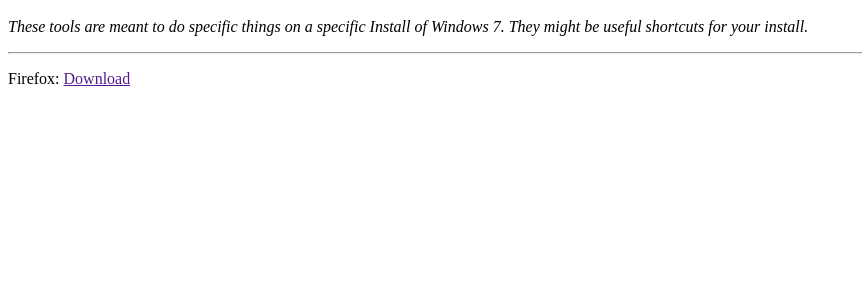
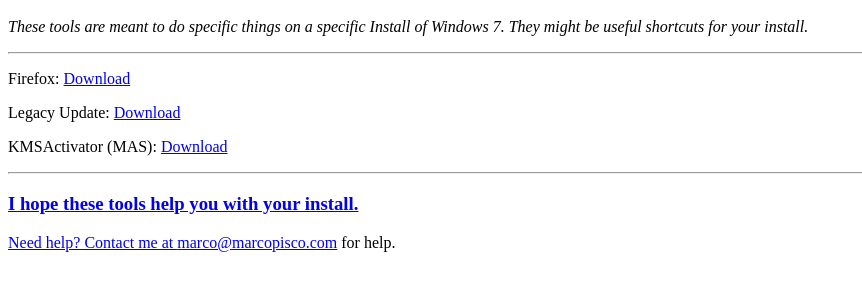
Before and after one commit to marpisco/win7tools, a plain HTML site: page index.html in a window 1280 px wide. Shown: the part 48-338 px from the top of the page, without its empty margins (0-862 px from the left). Drawn offline with Linux system fonts and the light colour scheme.

Commit message:
Update index.html

```diff
--- a/index.html
+++ b/index.html
@@ -6,10 +6,11 @@
     <h1>Marco's Windows 7 Tools</h1>
     <p><i>These tools are meant to do specific things on a specific Install of Windows 7. They might be useful shortcuts for your install.</i></p>
     <hr>
-    <p>Firefox: <a href="">Download</a></p>
+    <p>Firefox: <a href="http://ftp.mozilla.org/pub/firefox/releases/128.4.0esr/win64/pt-PT/Firefox%20Setup%20128.4.0esr.exe">Download</a></p>
+    <p>Legacy Update: <a href="http://legacyupdate.net/">Download</a></p>
+    <p>KMSActivator (MAS): <a href="https://git.activated.win/massgrave/Microsoft-Activation-Scripts/raw/branch/master/MAS/Separate-Files-Version/Activators/KMS38_Activation.cmd">Download</p>
+    <hr>
+    <h3>I hope these tools help you with your install.</h3>
+    <p>Need help? Contact me at <a href="mailto:marco@marcopisco.com">marco@marcopisco.com</a> for help.</p>
   </body>
 </html>
-<head>
-  <title>Marco's Windows 7 Tools</title>
-
-</head>
```
